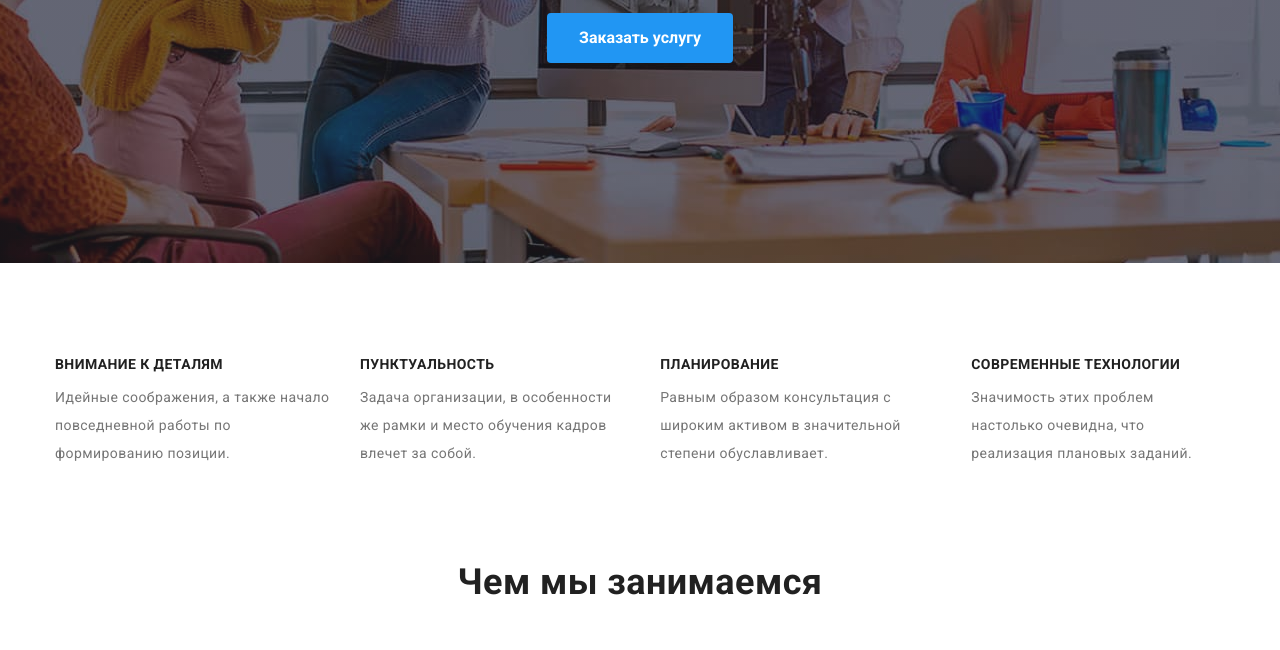
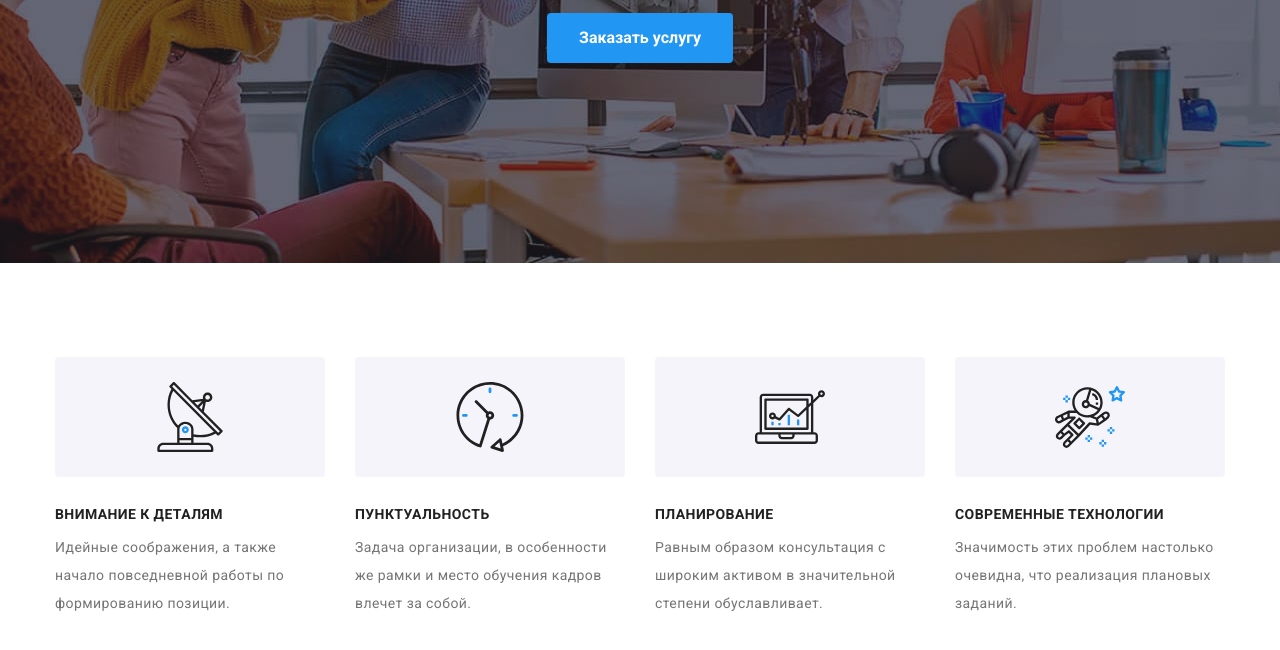
Before and after one commit to Knirta/goit-markup-hw-04, a plain HTML site: page index.html in a window 1280 px wide. Shown: the part 418-1068 px from the top of the page. Drawn offline with nearby package versions, Linux system fonts and the light colour scheme.

Commit message:
add background images to advantages section

```diff
--- a/css/style.css
+++ b/css/style.css
@@ -170,6 +170,7 @@ img {
   padding-top: 200px;
   margin-left: auto;
   margin-right: auto;
+
   background-image: linear-gradient(
       rgba(47, 48, 58, 0.4),
       rgba(47, 48, 58, 0.4)
@@ -218,8 +219,24 @@ img {
   display: flex;
 }
 
+.advantages-list .item {
+  width: calc((100% - 90px) / 4);
+}
+
 .advantages-list .item + .item {
   margin-left: 30px;
+}
+
+.advantages-list .icon-wrapper {
+  width: 100%;
+  height: 120px;
+  display: flex;
+  justify-content: center;
+  align-items: center;
+  margin-bottom: 30px;
+  border-radius: 4px;
+
+  background-color: var(--secondary-background-color);
 }
 
 .advantages-list .title {
--- a/index.html
+++ b/index.html
@@ -60,6 +60,11 @@
           <h2 class="section-title visually-hidden">Наши преимущества</h2>
           <ul class="advantages-list">
             <li class="item">
+              <div class="icon-wrapper">
+                <svg width="70" height="70">
+                  <use href="./images/sprite.svg#antenna"></use>
+                </svg>
+              </div>
               <h3 class="title">Внимание к деталям</h3>
               <p class="text">
                 Идейные соображения, а также начало повседневной работы по
@@ -67,6 +72,11 @@
               </p>
             </li>
             <li class="item">
+              <div class="icon-wrapper">
+                <svg width="70" height="70">
+                  <use href="./images/sprite.svg#clock"></use>
+                </svg>
+              </div>
               <h3 class="title">Пунктуальность</h3>
               <p class="text">
                 Задача организации, в особенности же рамки и место обучения
@@ -74,6 +84,11 @@
               </p>
             </li>
             <li class="item">
+              <div class="icon-wrapper">
+                <svg width="70" height="70">
+                  <use href="./images/sprite.svg#diagram"></use>
+                </svg>
+              </div>
               <h3 class="title">Планирование</h3>
               <p class="text">
                 Равным образом консультация с широким активом в значительной
@@ -81,6 +96,11 @@
               </p>
             </li>
             <li class="item">
+              <div class="icon-wrapper">
+                <svg width="70" height="70">
+                  <use href="./images/sprite.svg#astronaut"></use>
+                </svg>
+              </div>
               <h3 class="title">Современные технологии</h3>
               <p class="text">
                 Значимость этих проблем настолько очевидна, что реализация
```
